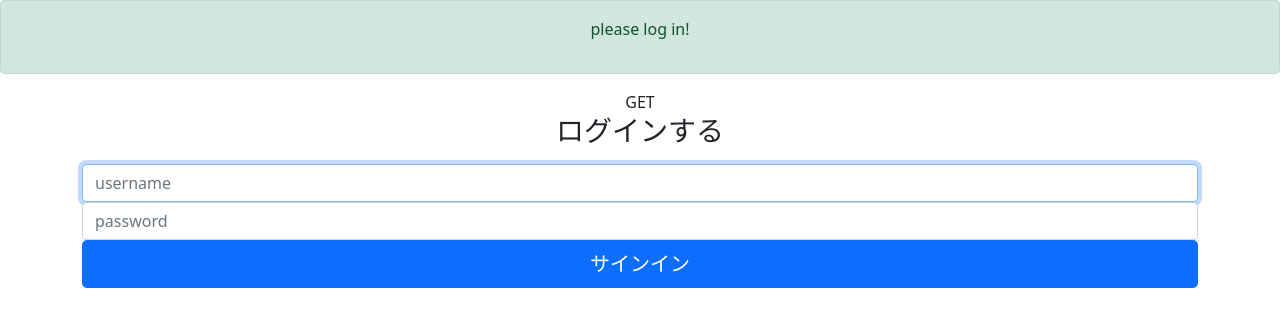
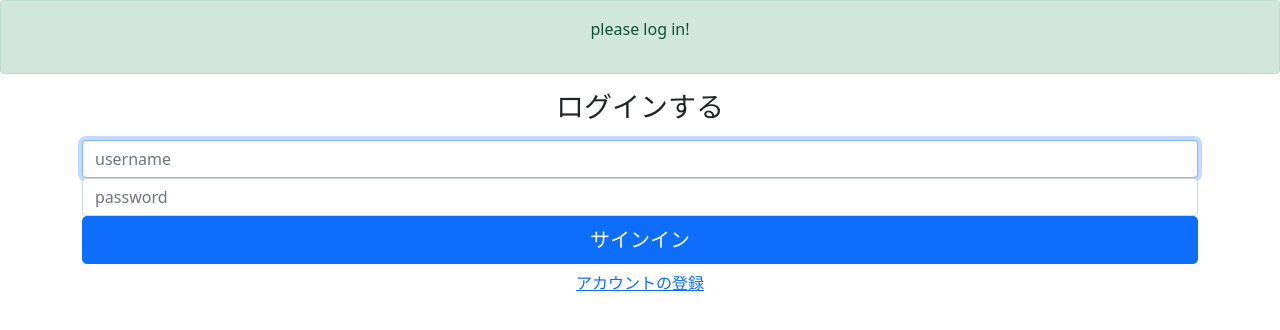
Before and after one commit to hamutarou22/workout4, a Django app: page /login/ in a window 1280 px wide. Shown: the top 330 px of the page. Run offline with Django 3.2, Linux system fonts and the light colour scheme; some libraries are stand-ins or nearby versions.

Commit message:
最初のアクセス画面をログインに変更

```diff
--- a/templates/login.html
+++ b/templates/login.html
@@ -30,6 +30,7 @@
                 <input type="password" id="inputPassword" class="form-control" placeholder="password" name='password'required>
                 <button class="w-100 btn btn-lg btn-primary" type="submit">サインイン</button>
               </form>
+              <button type="button" href="{% url 'signup' %}"  class="btn btn-link">アカウントの登録</button>
         </div>
     </div>
   </div>
--- a/workoutapp/urls.py
+++ b/workoutapp/urls.py
@@ -3,6 +3,7 @@ from django.urls import path
 from . import views
 
 urlpatterns = [
+    path('', views.loginfunc, name='login'),
     path('index/', views.index, name='index'),
     path('newevent/', views.neweventfunc, name='newevent'),
     path('newevent2/', views.neweventfunc2, name='newevent2'),
--- a/workoutapp/views.py
+++ b/workoutapp/views.py
@@ -37,7 +37,7 @@ def loginfunc(request):
             return redirect('index')
         else:
             return render(request, 'login.html', {'error':'not loggedin'})
-    return render(request, 'login.html', {'error':'GET'})
+    return render(request, 'login.html', {})
 
 @login_required
 def index(request):
@@ -86,6 +86,7 @@ def recordfunc(request):
     object_list = Event.objects.all
     return render(request, 'record.html', {'object_list':object_list})
 
+@login_required
 def changefunc(request):
     response = "Hello, world. You're at the change."
     return HttpResponse(response)
```
